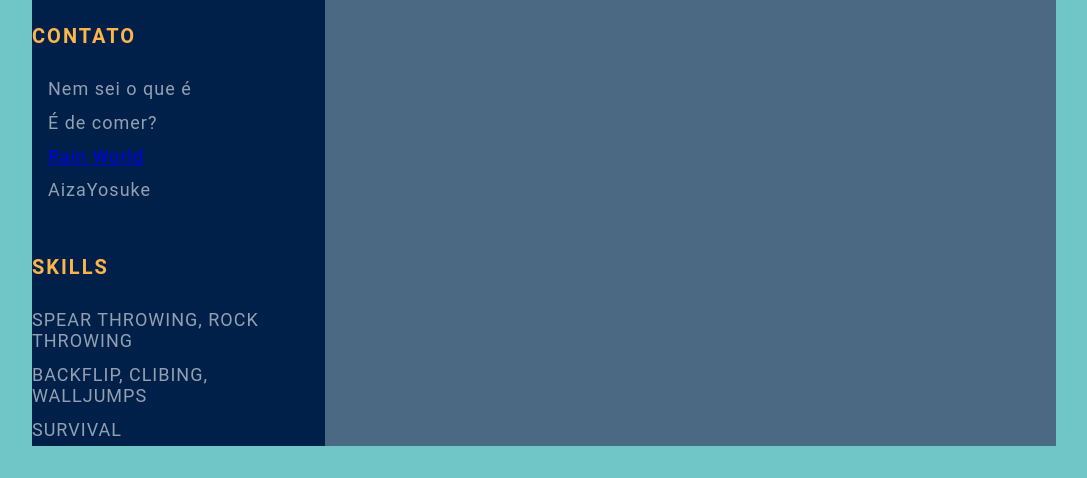
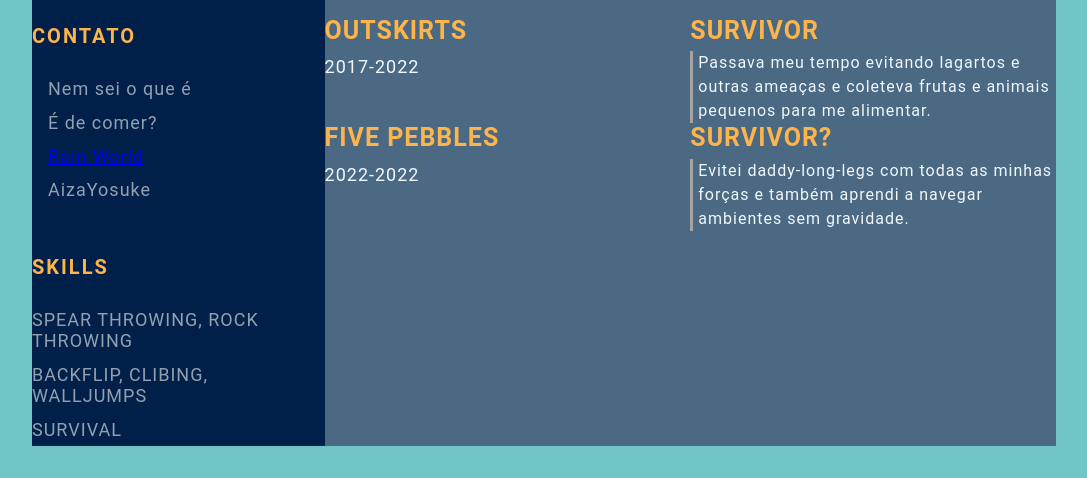
Before and after one commit to AizaYosuke/AizaYosuke.github.io, a plain HTML site: page index.html in a window 1280 px wide. Shown: the part 462-940 px from the top of the page, without its empty margins (96-1183 px from the left). Drawn offline with Linux system fonts and the light colour scheme.

Commit message:
Add experience section to the page (#3)

```diff
--- a/index.html
+++ b/index.html
@@ -48,6 +48,34 @@
                     </p>
                 </section>
             </div>
+            <section class="experience gap">
+                <div class="right-title">Experiencia</div>
+                <div class="experience-contents">
+                    <div class="exp-left">
+                        <p class="exp-company-name">Outskirts</p>
+                        <p class="exp-time-period">2017-2022</p>
+                    </div>
+                    <div class="exp-right">
+                        <p class="exp-position">Survivor</p>
+                        <p class="exp-desc">
+                            Passava meu tempo evitando lagartos e outras
+                            ameaças e coleteva frutas e animais pequenos para
+                            me alimentar.
+                        </p>
+                    </div>
+                    <div class="exp-left">
+                        <p class="exp-company-name">Five Pebbles</p>
+                        <p class="exp-time-period">2022-2022</p>
+                    </div>
+                    <div class="exp-right">
+                        <p class="exp-position">Survivor?</p>
+                        <p class="exp-desc">
+                            Evitei daddy-long-legs com todas as minhas forças
+                            e também aprendi a navegar ambientes sem gravidade.
+                        </p>
+                    </div>
+                </div>
+            </section>
         </section>
     </main>
 
```
